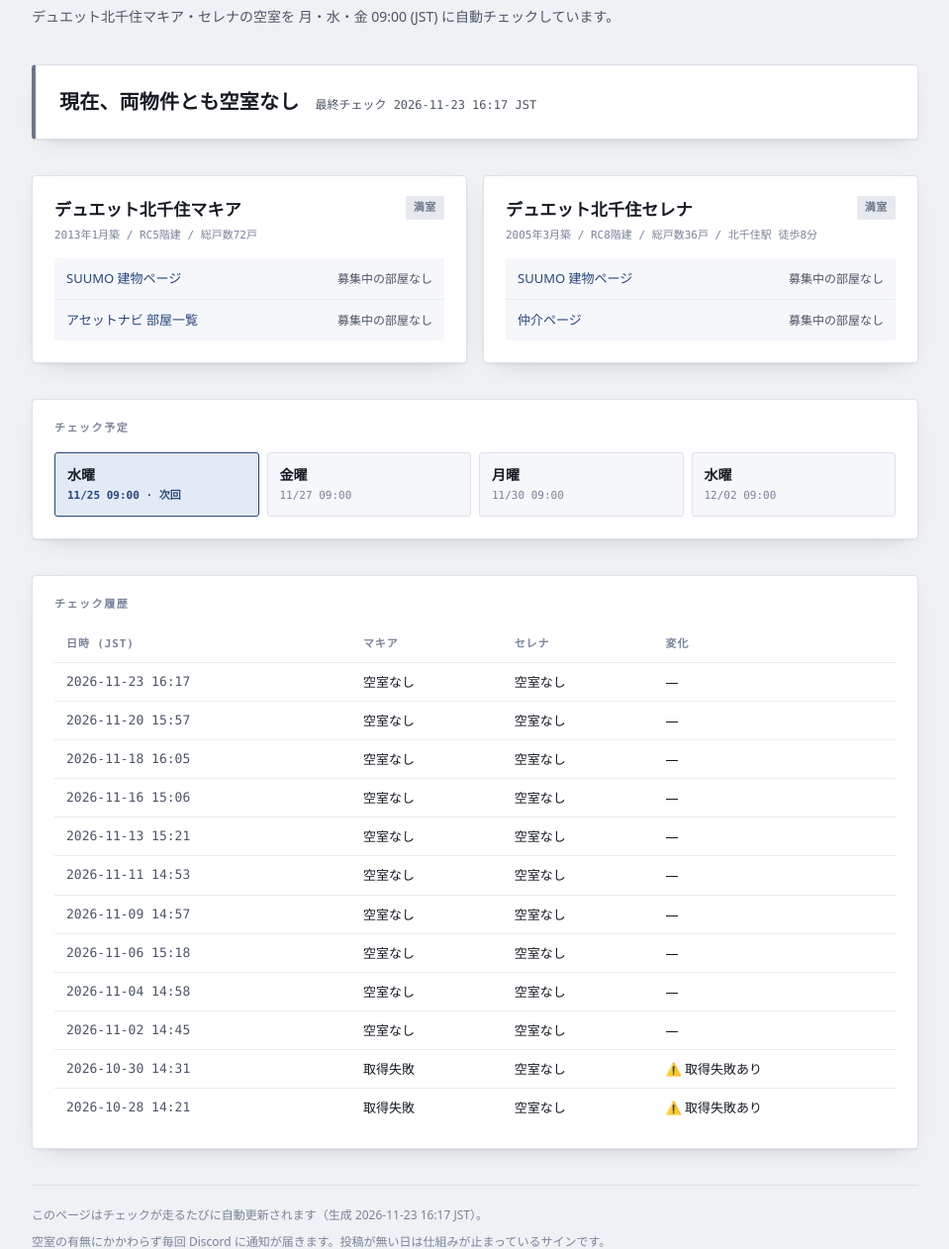
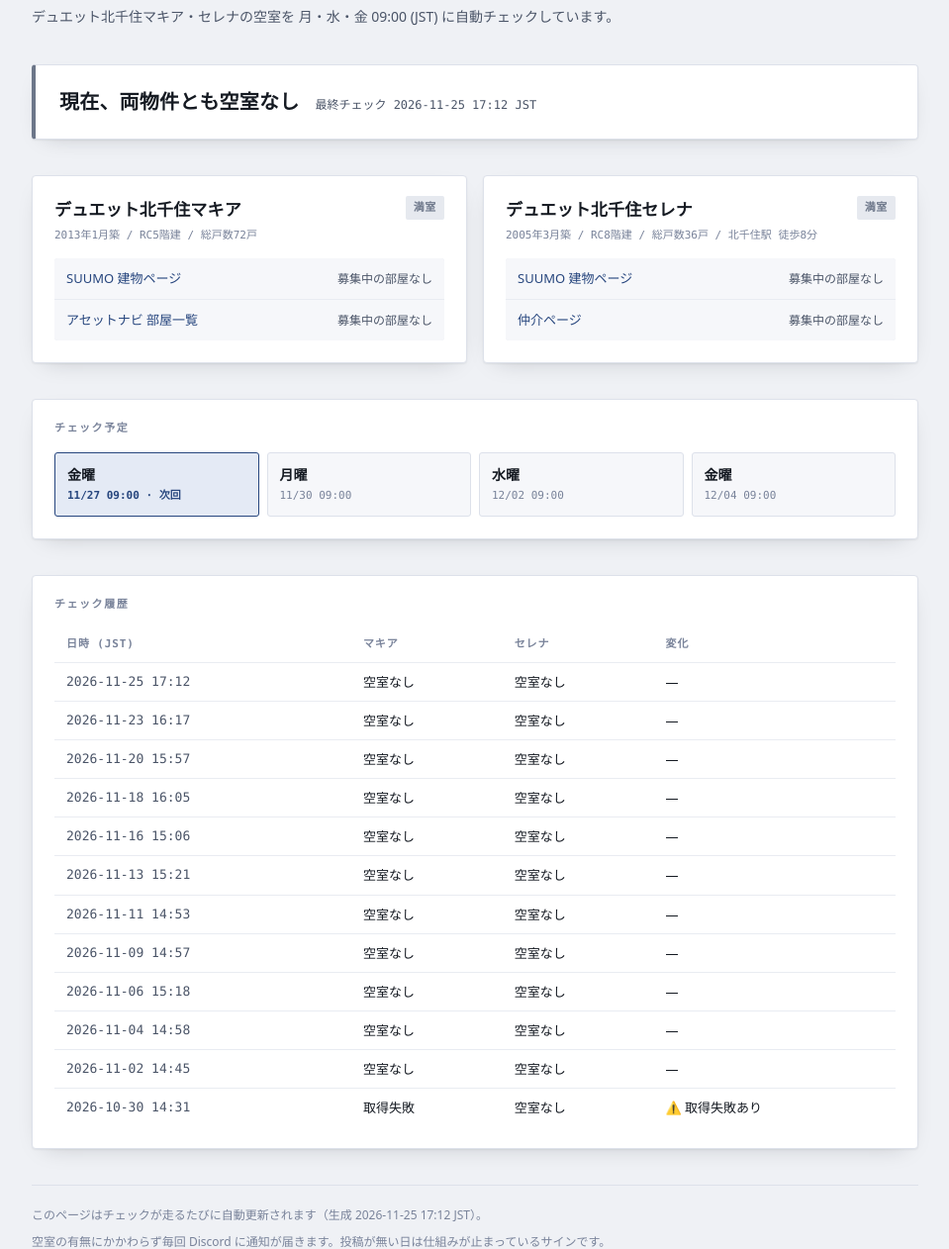
Before and after one commit to yasuuu-af/bukkenCheek, a plain HTML site: page docs/index.html in a window 1280 px wide. Shown: the part 121-1383 px from the top of the page at 99% size, without its empty margins (160-1119 px from the left). Drawn offline with Linux system fonts and the light colour scheme.

Commit message:
chore: 空室チェック 2026-11-25

```diff
--- a/docs/index.html
+++ b/docs/index.html
@@ -90,7 +90,7 @@ footer p{margin:0 0 .375rem}
 
   <section class="verdict" data-state="full">
     <p class="verdict-line">現在、両物件とも空室なし</p>
-    <p class="verdict-meta">最終チェック 2026-11-23 16:17 JST</p>
+    <p class="verdict-meta">最終チェック 2026-11-25 17:12 JST</p>
   </section>
 
   <section class="grid">
@@ -122,7 +122,7 @@ footer p{margin:0 0 .375rem}
 
   <section class="panel">
     <h2>チェック予定</h2>
-    <div class="rail"><div class='slot' data-next='true'><div class='slot-day'>水曜</div><div class='slot-when'>11/25 09:00 · 次回</div></div><div class='slot' data-next='false'><div class='slot-day'>金曜</div><div class='slot-when'>11/27 09:00</div></div><div class='slot' data-next='false'><div class='slot-day'>月曜</div><div class='slot-when'>11/30 09:00</div></div><div class='slot' data-next='false'><div class='slot-day'>水曜</div><div class='slot-when'>12/02 09:00</div></div></div>
+    <div class="rail"><div class='slot' data-next='true'><div class='slot-day'>金曜</div><div class='slot-when'>11/27 09:00 · 次回</div></div><div class='slot' data-next='false'><div class='slot-day'>月曜</div><div class='slot-when'>11/30 09:00</div></div><div class='slot' data-next='false'><div class='slot-day'>水曜</div><div class='slot-when'>12/02 09:00</div></div><div class='slot' data-next='false'><div class='slot-day'>金曜</div><div class='slot-when'>12/04 09:00</div></div></div>
   </section>
 
   <section class="panel">
@@ -130,13 +130,13 @@ footer p{margin:0 0 .375rem}
     <div class="scroll">
       <table>
         <thead><tr><th>日時 (JST)</th><th>マキア</th><th>セレナ</th><th>変化</th></tr></thead>
-        <tbody><tr><td>2026-11-23 16:17</td><td>空室なし</td><td>空室なし</td><td>—</td></tr><tr><td>2026-11-20 15:57</td><td>空室なし</td><td>空室なし</td><td>—</td></tr><tr><td>2026-11-18 16:05</td><td>空室なし</td><td>空室なし</td><td>—</td></tr><tr><td>2026-11-16 15:06</td><td>空室なし</td><td>空室なし</td><td>—</td></tr><tr><td>2026-11-13 15:21</td><td>空室なし</td><td>空室なし</td><td>—</td></tr><tr><td>2026-11-11 14:53</td><td>空室なし</td><td>空室なし</td><td>—</td></tr><tr><td>2026-11-09 14:57</td><td>空室なし</td><td>空室なし</td><td>—</td></tr><tr><td>2026-11-06 15:18</td><td>空室なし</td><td>空室なし</td><td>—</td></tr><tr><td>2026-11-04 14:58</td><td>空室なし</td><td>空室なし</td><td>—</td></tr><tr><td>2026-11-02 14:45</td><td>空室なし</td><td>空室なし</td><td>—</td></tr><tr><td>2026-10-30 14:31</td><td>取得失敗</td><td>空室なし</td><td>⚠️ 取得失敗あり</td></tr><tr><td>2026-10-28 14:21</td><td>取得失敗</td><td>空室なし</td><td>⚠️ 取得失敗あり</td></tr></tbody>
+        <tbody><tr><td>2026-11-25 17:12</td><td>空室なし</td><td>空室なし</td><td>—</td></tr><tr><td>2026-11-23 16:17</td><td>空室なし</td><td>空室なし</td><td>—</td></tr><tr><td>2026-11-20 15:57</td><td>空室なし</td><td>空室なし</td><td>—</td></tr><tr><td>2026-11-18 16:05</td><td>空室なし</td><td>空室なし</td><td>—</td></tr><tr><td>2026-11-16 15:06</td><td>空室なし</td><td>空室なし</td><td>—</td></tr><tr><td>2026-11-13 15:21</td><td>空室なし</td><td>空室なし</td><td>—</td></tr><tr><td>2026-11-11 14:53</td><td>空室なし</td><td>空室なし</td><td>—</td></tr><tr><td>2026-11-09 14:57</td><td>空室なし</td><td>空室なし</td><td>—</td></tr><tr><td>2026-11-06 15:18</td><td>空室なし</td><td>空室なし</td><td>—</td></tr><tr><td>2026-11-04 14:58</td><td>空室なし</td><td>空室なし</td><td>—</td></tr><tr><td>2026-11-02 14:45</td><td>空室なし</td><td>空室なし</td><td>—</td></tr><tr><td>2026-10-30 14:31</td><td>取得失敗</td><td>空室なし</td><td>⚠️ 取得失敗あり</td></tr></tbody>
       </table>
     </div>
   </section>
 
   <footer>
-    <p>このページはチェックが走るたびに自動更新されます（生成 2026-11-23 16:17 JST）。</p>
+    <p>このページはチェックが走るたびに自動更新されます（生成 2026-11-25 17:12 JST）。</p>
     <p>空室の有無にかかわらず毎回 Discord に通知が届きます。投稿が無い日は仕組みが止まっているサインです。</p>
     <p><a href="https://github.com/yasuuu-af/bukkenCheek">ソースと履歴（GitHub）</a></p>
   </footer>
--- a/state.json
+++ b/state.json
@@ -1,5 +1,5 @@
 {
-  "last_checked": "2026-11-23T16:17:26.239354+09:00",
+  "last_checked": "2026-11-25T17:12:16.934035+09:00",
   "last_change_detected": "2026-10-16T13:17:16.518366+09:00",
   "buildings": {
     "makia": {
```
Also changed, not shown: 1 other file.
